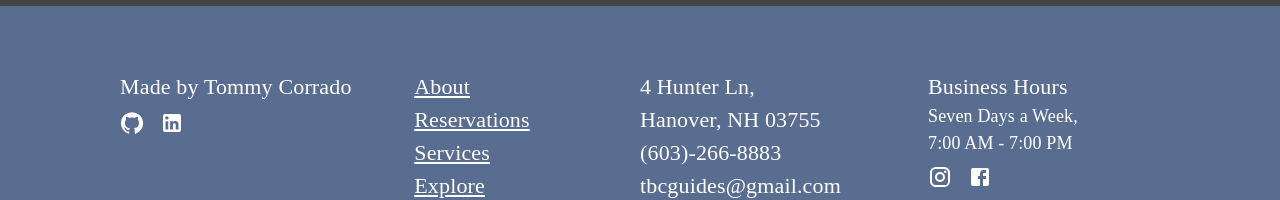
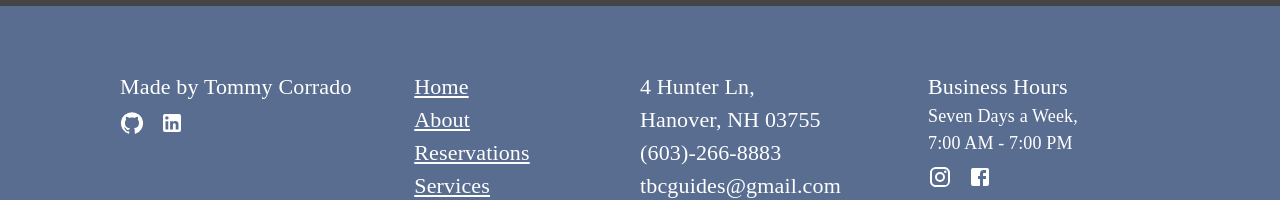
Before and after one commit to thomas-corrado/TBCGuides, a Next.js app: page / in a window 1280 px wide. Shown: the part 3132-3332 px from the top of the page. Built offline with nearby package versions, Linux system fonts and the light colour scheme; grey boxes are pictures that could not be loaded; a web font is replaced by a local one.

Commit message:
update footer

```diff
--- a/components/General/Contact/ContactInfo.js
+++ b/components/General/Contact/ContactInfo.js
@@ -38,7 +38,7 @@ const ContactInfo = () => {
 export default ContactInfo
 
 const generics = [
-  ["About", "Reservations", "Services", "Explore", "Gallery"],
+  ["Home", "About", "Reservations", "Services", "Explore", "Gallery"],
   [
     "4 Hunter Ln,",
     "Hanover, NH 03755",
--- a/components/General/Contact/GridItems/GenericGridItemWrapper.js
+++ b/components/General/Contact/GridItems/GenericGridItemWrapper.js
@@ -20,6 +20,7 @@ const GenericGridItemWrapper = ({ items }) => {
           <Typography
             variant="h7"
             className={
+              itemDescription === "Home" ||
               itemDescription === "About" ||
               itemDescription === "Reservations" ||
               itemDescription === "Services" ||
@@ -39,7 +40,9 @@ const GenericGridItemWrapper = ({ items }) => {
                 {itemDescription}
               </Link>
             ) : (
-              itemDescription
+              <Link href={"/"}>
+                {itemDescription}
+              </Link>
             )}
           </Typography>
         ))}
```
